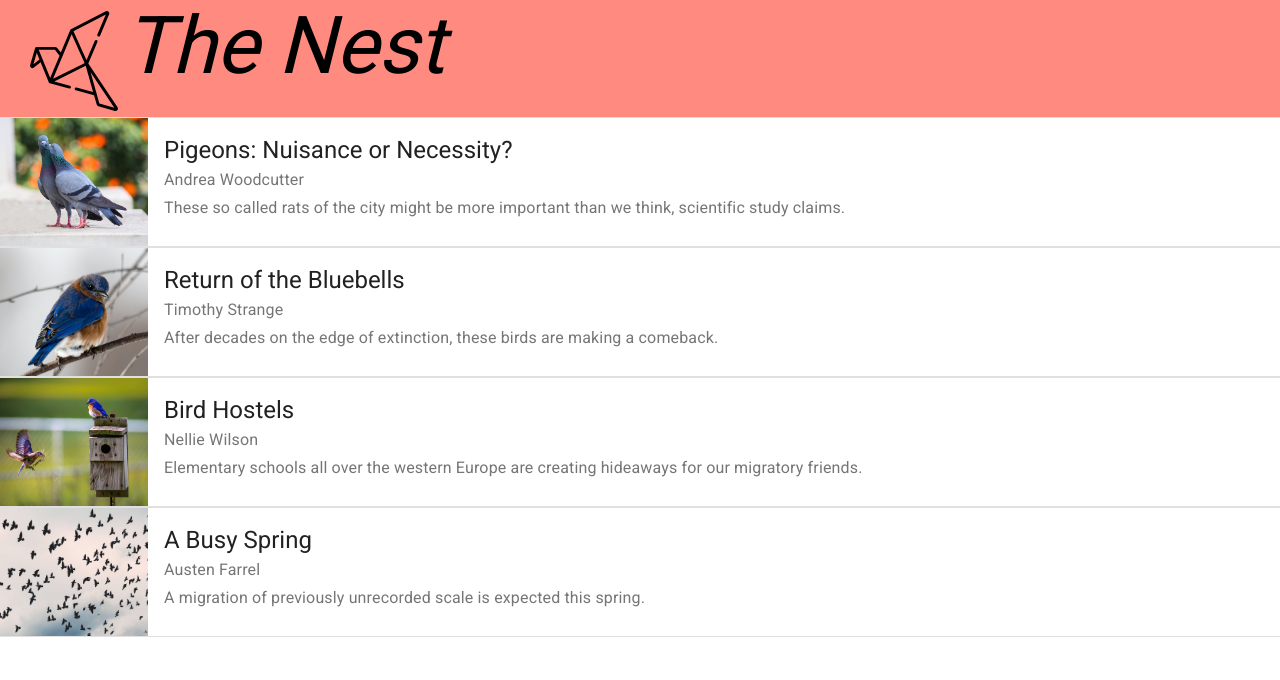
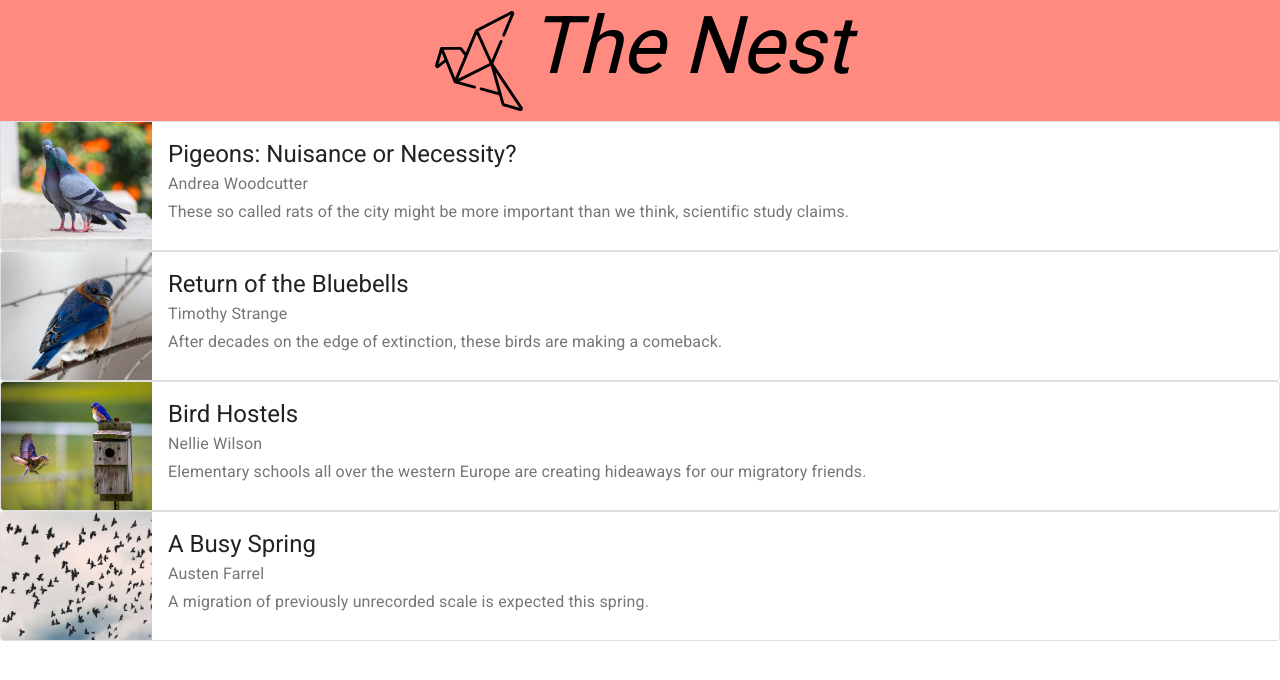
Before and after one commit to EmilyLow/the-nest-v1, a React (Create React App) app: page / in a window 1280 px wide. Shown: the top 680 px of the page. Built offline with nearby package versions, Linux system fonts and the light colour scheme.

Commit message:
tweaked title

```diff
--- a/src/Content.js
+++ b/src/Content.js
@@ -10,10 +10,10 @@ const Content = () => {
 
 
     return(
-    <Grid container spacing={1} direction="column">
+    <Grid container spacing={0} direction="column">
         {sampleData.map((datum) => {
           return (
-            <Grid>
+            <Grid item>
               <Stub datum={datum}/>
             </Grid>);
         })}
--- a/src/Header.js
+++ b/src/Header.js
@@ -8,6 +8,9 @@ const useStyles = makeStyles(() => ({
     typographyStyles: {
         fontStyle: 'oblique',
         fontSize: "80px"
+    },
+    toolBarStyles: {
+      justifyContent: 'center'
     }
   }));
 
@@ -15,7 +18,7 @@ const useStyles = makeStyles(() => ({
     const classes = useStyles();
     return (
       <AppBar position="static">
-        <Toolbar>
+        <Toolbar className = {classes.toolBarStyles}>
             <img style={{ height: "100px" }} src={logo} alt="logo" />
           <Typography className={classes.typographyStyles} variant="h3" align="center"  gutterBottom>
             The Nest
```
Also changed, not shown: src/Stub.js (+28 -21 lines), 1 other file (tests, documents, lock files or other folders).
